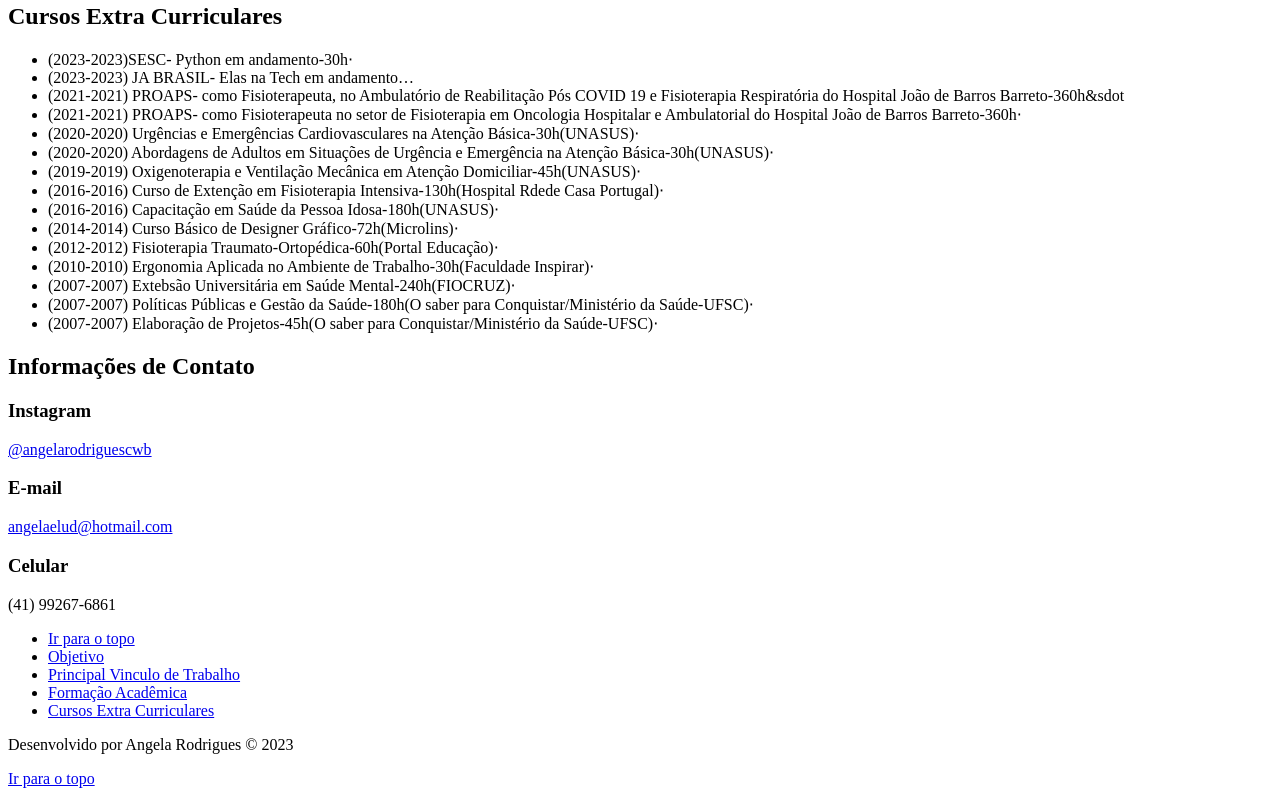
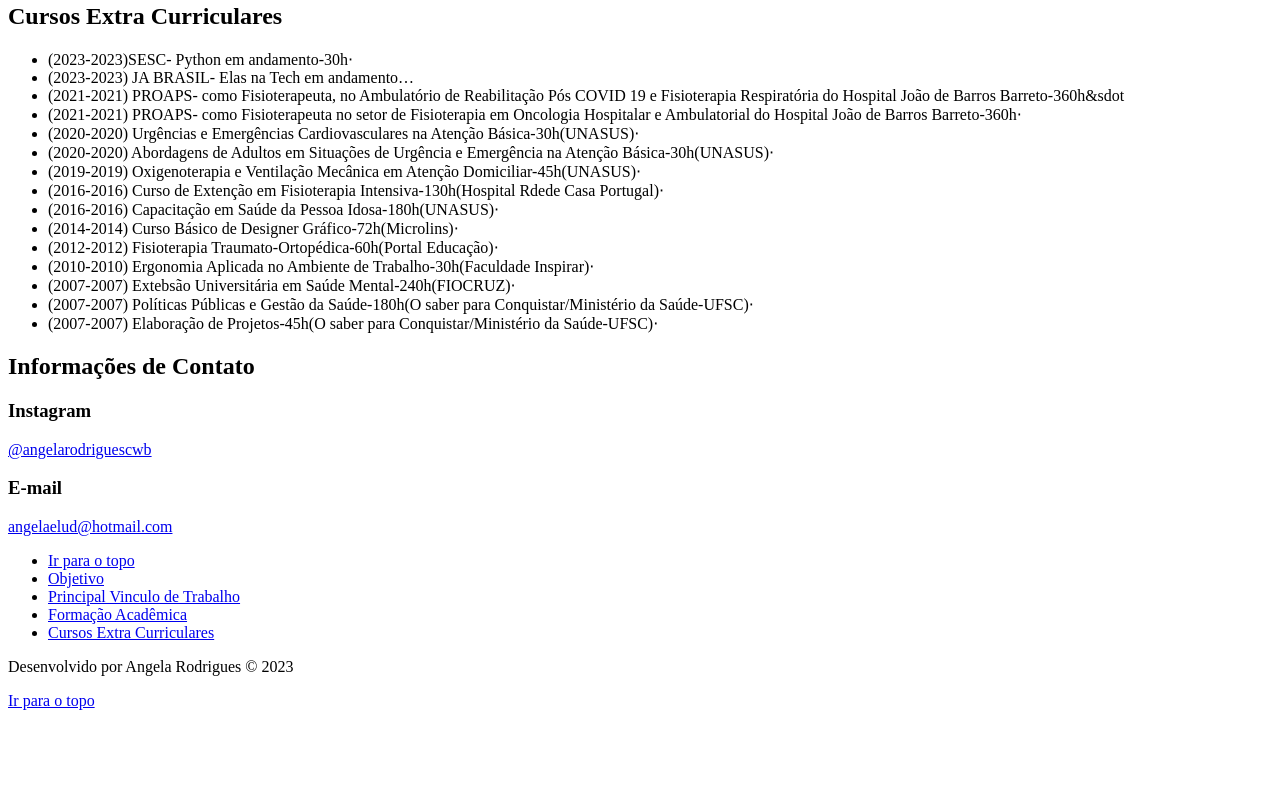
Before and after one commit to Angela-Rodrigues/Curriculo, a plain HTML site: page index.html in a window 1280 px wide. Shown: the part 501-1305 px from the top of the page. After the commit the page ends 1227 px from the top, so only its background shows below. Drawn offline with Linux system fonts and the light colour scheme.

Commit message:
Update index.html

```diff
--- a/index.html
+++ b/index.html
@@ -116,8 +116,6 @@
       angelaelud@hotmail.com
     </a>
 
-    <h3>Celular</h3>
-    <p>(41) 99267-6861</p>
   </article>
 
   </section>
```
